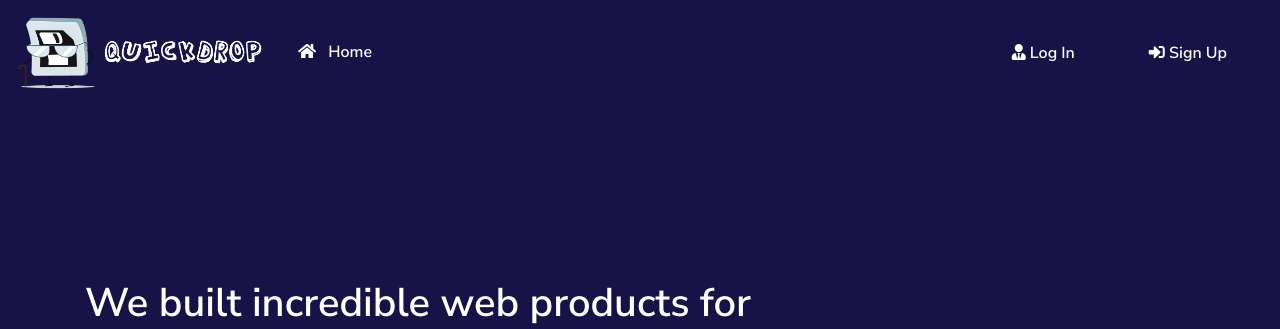
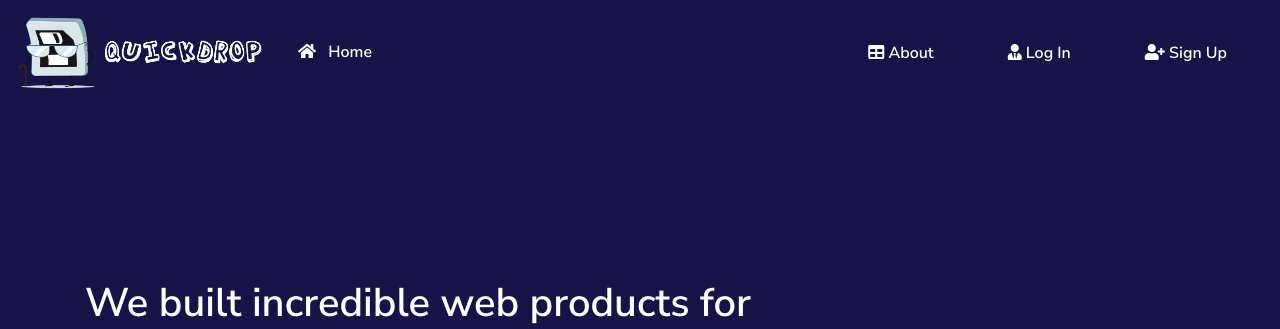
Before and after one commit to shaurya-src/QuickDrop, a Django app: template quick_drop/blog/templates/blog/about.html in a window 1280 px wide. Shown: the top 329 px of the page. Run offline with Django 3.2, Linux system fonts and the light colour scheme; the template is opened without the code that fills it, so the values that code supplies are empty; some libraries are stand-ins or nearby versions.

Commit message:
Add about to nav bar

```diff
--- a/quick_drop/blog/templates/blog/base.html
+++ b/quick_drop/blog/templates/blog/base.html
@@ -46,15 +46,16 @@
                 </form>
 
                     {% if user.is_authenticated %}
+                    <a href="../about" class="btn text-white m-2"><i class="fas fa-table"></i> About</a>
                     <a href="{% url 'user-posts' user %}" class="btn text-white m-2"><i class="fas fa-user-shield"></i> My Post</a>
                     <a href="{% url 'post-create' %} " class="btn text-white m-2"><i class="fas fa-user-edit"></i> New Post</a>
                     <a href="{% url 'profile' %} " class="btn text-white m-2"><i class="fas fa-user"></i> {{ user.username }}</a>
                     <a href="{% url 'logout' %} " class="btn text-white m-2"><i class="fas fa-sign-out-alt"></i> Log Out</a>
 
                     {% else %}
+                    <a href="../about" class="btn text-white m-2"><i class="fas fa-table"></i> About</a>
                     <a href="{% url 'login' %} " class="btn text-white m-2"><i class="fas fa-user-tie"></i> Log In</a>
-
-                    <a href="{% url 'register' %} " class="btn text-white m-2"> <i class="fas fa-sign-in-alt"></i> Sign Up</a>
+                    <a href="{% url 'register' %} " class="btn text-white m-2"> <i class="fas fa-user-plus"></i> Sign Up</a>
                     {% endif %}
 
                 </div>
--- a/quick_drop/blog/templates/blog/base2.html
+++ b/quick_drop/blog/templates/blog/base2.html
@@ -42,15 +42,16 @@
           </ul>
 
             {% if user.is_authenticated %}
+            <a href="../about" class="btn text-white m-2"><i class="fas fa-table"></i> About</a>
             <a href="{% url 'user-posts' user %}" class="btn text-white m-2"><i class="fas fa-user-shield"></i> My Post</a>
             <a href="{% url 'post-create' %} " class="btn text-white m-2"><i class="fas fa-user-edit"></i> New Post</a>
             <a href="{% url 'profile' %} " class="btn text-white m-2"><i class="fas fa-user"></i> {{ user.username }}</a>
             <a href="{% url 'logout' %} " class="btn text-white m-2"><i class="fas fa-sign-out-alt"></i> Log Out</a>
 
             {% else %}
+            <a href="../about" class="btn text-white m-2"><i class="fas fa-table"></i> About</a>
             <a href="{% url 'login' %} " class="btn text-white m-2"><i class="fas fa-user-tie"></i> Log In</a>
-
-            <a href="{% url 'register' %} " class="btn text-white m-2"> <i class="fas fa-sign-in-alt"></i> Sign Up</a>
+            <a href="{% url 'register' %} " class="btn text-white m-2"> <i class="fas fa-user-plus"></i> Sign Up</a>
             {% endif %}
 
         </div>
```
